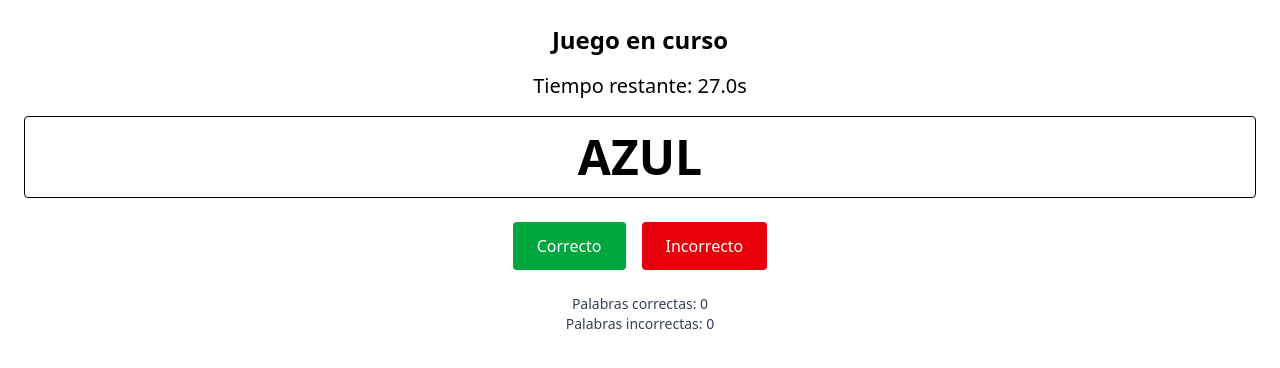
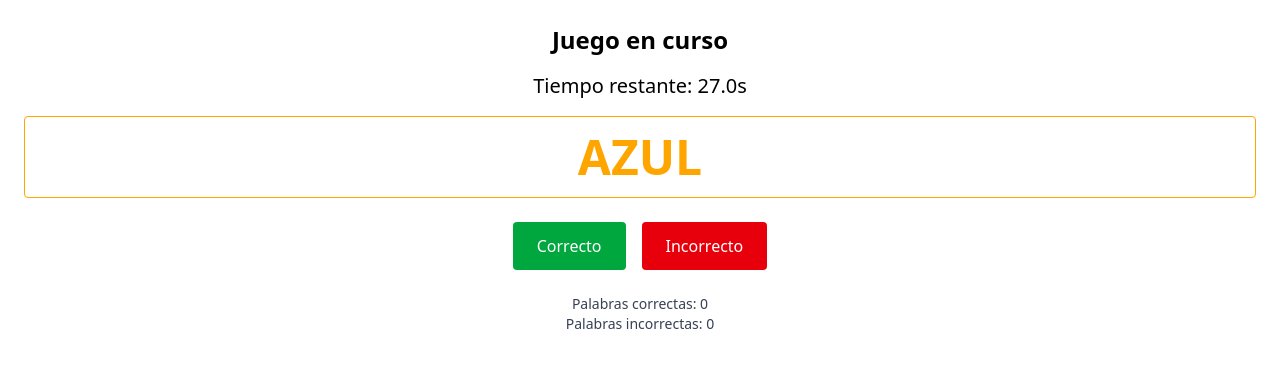
Before and after one commit to dovinhoyos/app-prueba-stroop, a React (Vite) app: page /game in a window 1280 px wide. Shown: the top 368 px of the page. Built offline with nearby package versions, Linux system fonts and the light colour scheme.

Commit message:
fix: corrige visualización de color aplicando mapeo CSS

```diff
--- a/src/pages/Game.tsx
+++ b/src/pages/Game.tsx
@@ -2,9 +2,37 @@ import { useEffect, useState } from "react";
 import { useGame } from "../context/GameContext";
 import { useNavigate } from "react-router-dom";
 
-type Color = "Amarillo" | "Azul" | "Naranja" | "Negro" | "Blanco" | "Rojo" | "Verde" | "Púrpura";
+type Color =
+  | "Amarillo"
+  | "Azul"
+  | "Naranja"
+  | "Negro"
+  | "Blanco"
+  | "Rojo"
+  | "Verde"
+  | "Púrpura";
 
-const COLORS: Color[] = ["Amarillo", "Azul", "Naranja", "Negro", "Blanco", "Rojo", "Verde", "Púrpura"];
+const COLOR_MAP: Record<Color, string> = {
+  Amarillo: "yellow",
+  Azul: "blue",
+  Naranja: "orange",
+  Negro: "black",
+  Blanco: "white",
+  Rojo: "red",
+  Verde: "green",
+  Púrpura: "purple",
+};
+
+const COLORS: Color[] = [
+  "Amarillo",
+  "Azul",
+  "Naranja",
+  "Negro",
+  "Blanco",
+  "Rojo",
+  "Verde",
+  "Púrpura",
+];
 
 const getRandomColor = () => COLORS[Math.floor(Math.random() * COLORS.length)];
 
@@ -74,11 +102,13 @@ const Game = () => {
   return (
     <div className="p-6 text-center space-y-4">
       <h1 className="text-2xl font-bold">Juego en curso</h1>
-      <div className="text-xl">Tiempo restante: {(timeLeft / 1000).toFixed(1)}s</div>
+      <div className="text-xl">
+        Tiempo restante: {(timeLeft / 1000).toFixed(1)}s
+      </div>
 
       <div
         className="text-5xl font-black p-4 border rounded"
-        style={{ color: color.toLowerCase() }}
+        style={{ color: COLOR_MAP[color] }}
       >
         {word.toUpperCase()}
       </div>
```
